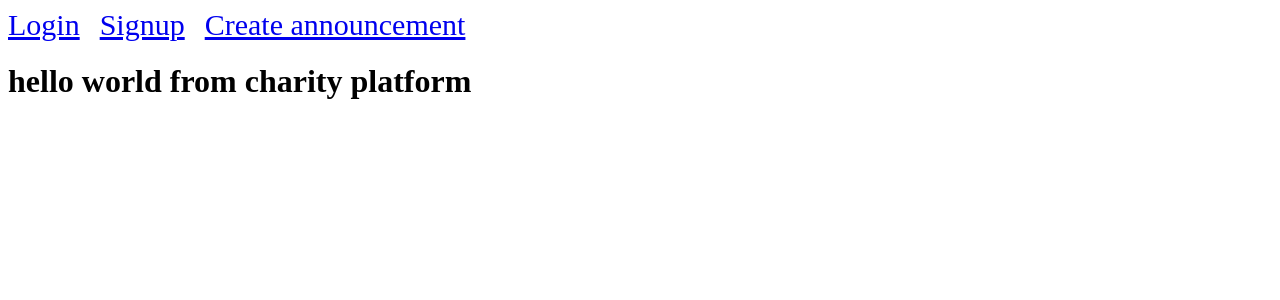
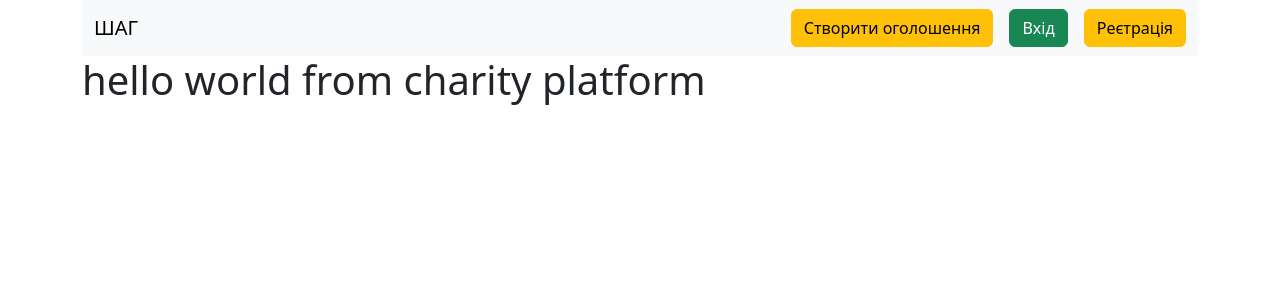
Before and after one commit to YehorBelyi/charity-platform, a Django app: page / in a window 1280 px wide. Shown: the top 300 px of the page. Run offline with Django 5.2, Linux system fonts and the light colour scheme.

Commit message:
style(navbar): Add new buttons

```diff
--- a/pages/templates/components/navbar.html
+++ b/pages/templates/components/navbar.html
@@ -1,7 +1,32 @@
-<nav>
-    <div class="cont" style="display: flex; gap: 20px; font-size: 30px">
-        <div class="nav-item"><a href="{% url "login" %}">Login</a></div>
-        <div class="nav-item"><a href="{% url "signup" %}">Signup</a></div>
-        <div class="nav-item"><a href="{% url "create_announcement"%}">Create announcement</a></div>
-    </div>
+<nav class="navbar navbar-expand-lg bg-body-tertiary">
+	<div class="container-fluid">
+		<a class="navbar-brand" href="#">ШАГ</a>
+		<div class="d-flex justify-content-between " id="navbarSupportedContent">
+			<ul class="navbar-nav me-auto mb-2 mb-lg-0 gap-3">
+				<li class="nav-item">
+					<a class="nav-item btn btn-warning" aria-current="page" href="{% url "create_announcement" %}">Створити
+						оголошення</a>
+				</li>
+				{% if user.is_authenticated %}
+					<li class="nav-item dropdown">
+						<a class="nav-link dropdown-toggle" href="#" role="button" data-bs-toggle="dropdown"
+						   aria-expanded="false">
+							{{ user.username }}
+						</a>
+						<ul class="dropdown-menu">
+							<li><a class="dropdown-item" href="#">Особистий профіль</a></li>
+							<li><a class="dropdown-item" href="#">Інша дія</a></li>
+							<form action="{% url 'logout' %}" method="post">
+								{% csrf_token %}
+								<a href="" class="dropdown-item"><button type="submit">Вихід</button></a>
+							</form>
+						</ul>
+					</li>
+				{% else %}
+					<a href="{% url "login" %}" class="btn btn-success">Вхід</a>
+					<a href="{% url "signup" %}" class="btn btn-warning">Реєтрація</a>
+				{% endif %}
+			</ul>
+		</div>
+	</div>
 </nav>
--- a/pages/templates/pages/index.html
+++ b/pages/templates/pages/index.html
@@ -3,12 +3,19 @@
 <!DOCTYPE html>
 <html lang="en">
 <head>
-    <meta charset="UTF-8">
-    <link rel="stylesheet" href="{% static 'css/style.css' %}">
-    <title>Charity Platform</title>
+	<meta charset="UTF-8">
+	<link rel="stylesheet" href="{% static 'css/style.css' %}">
+	<link href="https://cdn.jsdelivr.net/npm/bootstrap@5.3.8/dist/css/bootstrap.min.css" rel="stylesheet"
+		  integrity="sha384-sRIl4kxILFvY47J16cr9ZwB07vP4J8+LH7qKQnuqkuIAvNWLzeN8tE5YBujZqJLB" crossorigin="anonymous">
+	<title>Charity Platform</title>
 </head>
 <body>
-    {% include 'components/navbar.html' %}
-    <h1>hello world from charity platform</h1>
+	<div class="container">
+		{% include 'components/navbar.html' %}
+		<h1>hello world from charity platform</h1>
+	</div>
+	<script src="https://cdn.jsdelivr.net/npm/bootstrap@5.3.8/dist/js/bootstrap.bundle.min.js"
+			integrity="sha384-FKyoEForCGlyvwx9Hj09JcYn3nv7wiPVlz7YYwJrWVcXK/BmnVDxM+D2scQbITxI"
+			crossorigin="anonymous"></script>
 </body>
 </html>
--- a/users/urls.py
+++ b/users/urls.py
@@ -1,8 +1,9 @@
 from django.contrib import admin
 from django.urls import path
-from users.views import LoginView, SignUpView
+from users.views import LoginView, SignUpView, LogoutView
 
 urlpatterns = [
     path('login/', LoginView.as_view(), name='login'),
     path('signup/', SignUpView.as_view(), name='signup'),
+    path('logout/', LogoutView.as_view(), name='logout'),
 ]
```
Also changed, not shown: users/views.py (+8 -1 lines).
